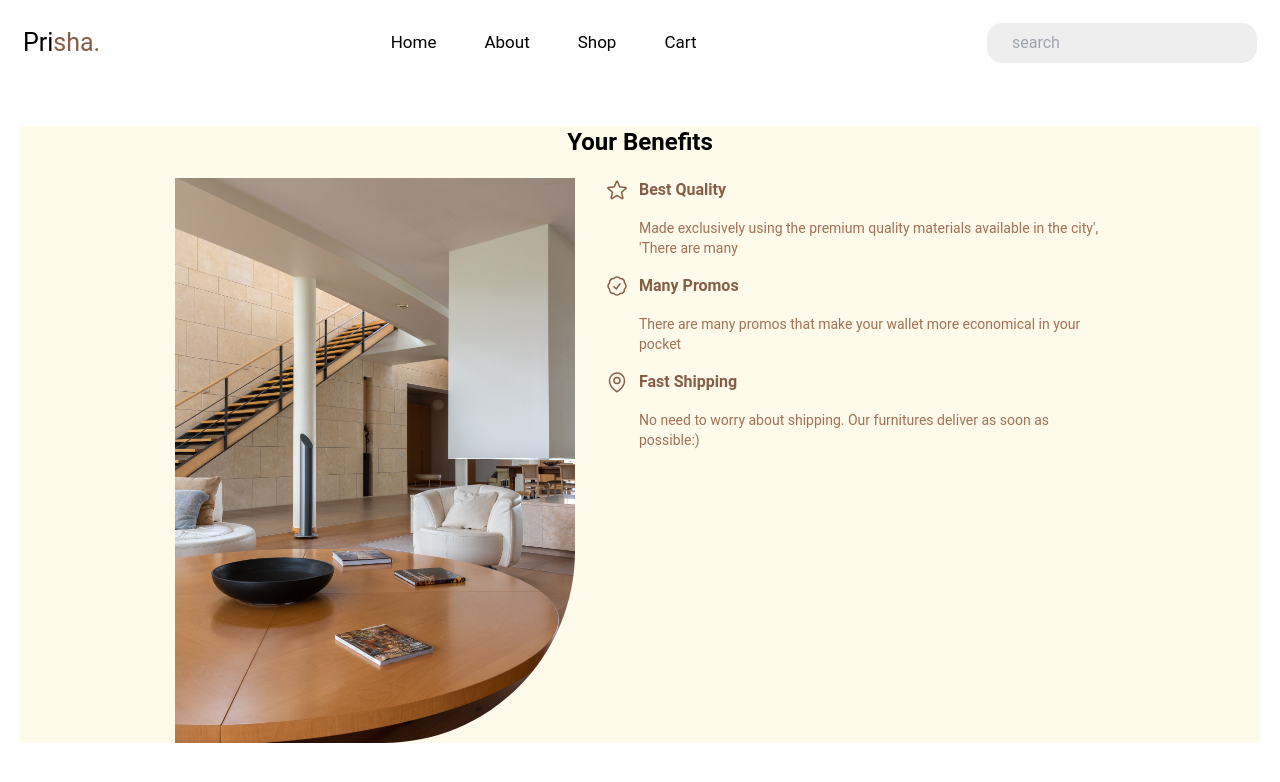
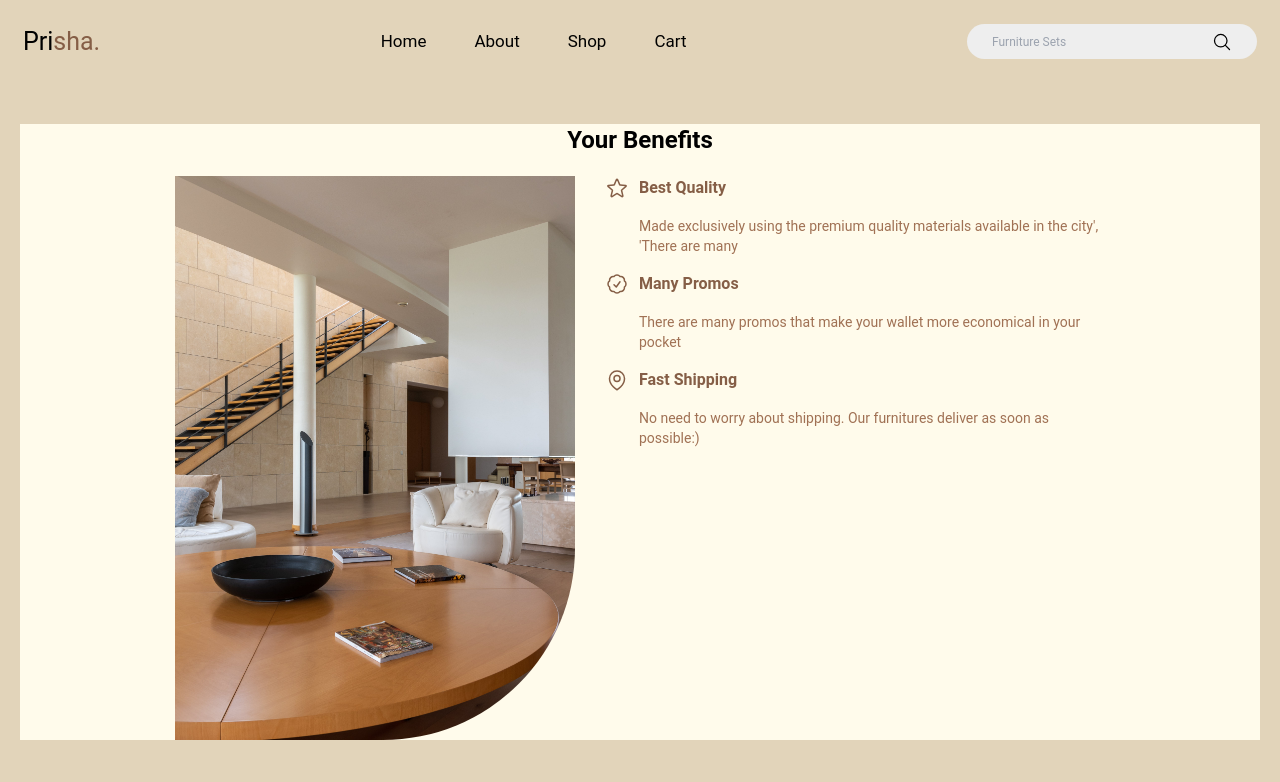
Before and after one commit to Areebah-snow/Prisha-Blog, a React (Create React App) app: page / in a window 1280 px wide. Shown: the top 782 px of the page. Built offline with nearby package versions, Linux system fonts and the light colour scheme.

Commit message:
searchbar commit

```diff
--- a/src/components/nav/NavBar.css
+++ b/src/components/nav/NavBar.css
@@ -1,6 +1,11 @@
+*{
+    margin: 0;
+    padding: 0;
+    box-sizing: border-box;
+    scroll-behavior: smooth;
+}
 body{
-   box-sizing: border-box;
-   scroll-behavior: smooth;
+   background-color: #e2d4ba;
 }
 .navbar{
     padding: 23px;
@@ -19,15 +24,16 @@ body{
 }
 .search_bar {
     background-color: #eee;
-    width: 270px;
-    height: 40px;
+    width: 290px;
+    height: 35px;
     display: flex;
     align-items: center;
     justify-content: space-between;
     padding: 0px 25px;
-    border-radius: 15px;
+    border-radius: 25px;
 }
 .search_bar input{
     background-color: #eee;
-    width: 240px;
+    width: 220px;
+    font-size: 12px;
 }
--- a/src/components/nav/NavBar.jsx
+++ b/src/components/nav/NavBar.jsx
@@ -21,14 +21,14 @@ const navbar = () => {
       </div>
       {/* navn icons */}
       <div className="search_bar">
-        <input type="text" placeholder="search"/>
+        <input type="text" placeholder="Furniture Sets"/>
           <svg
             xmlns="http://www.w3.org/2000/svg"
             fill="none"
             viewBox="0 0 24 24"
             stroke-width="1.5"
             stroke="currentColor"
-            class="w-6 h-6"
+            class="w-5 h-5"
           >
             <path
               stroke-linecap="round"
```
